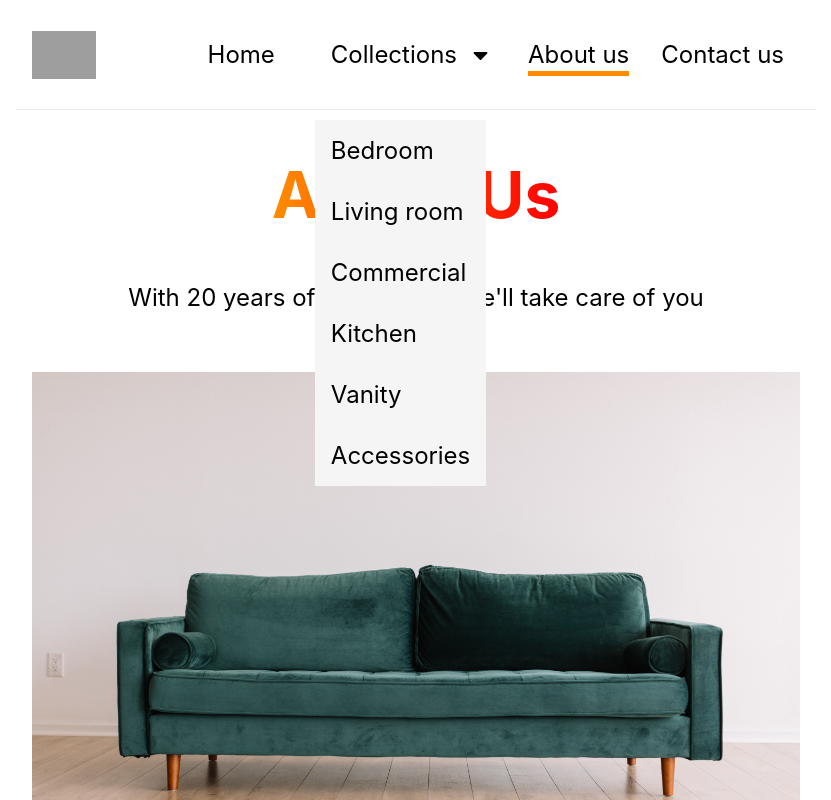
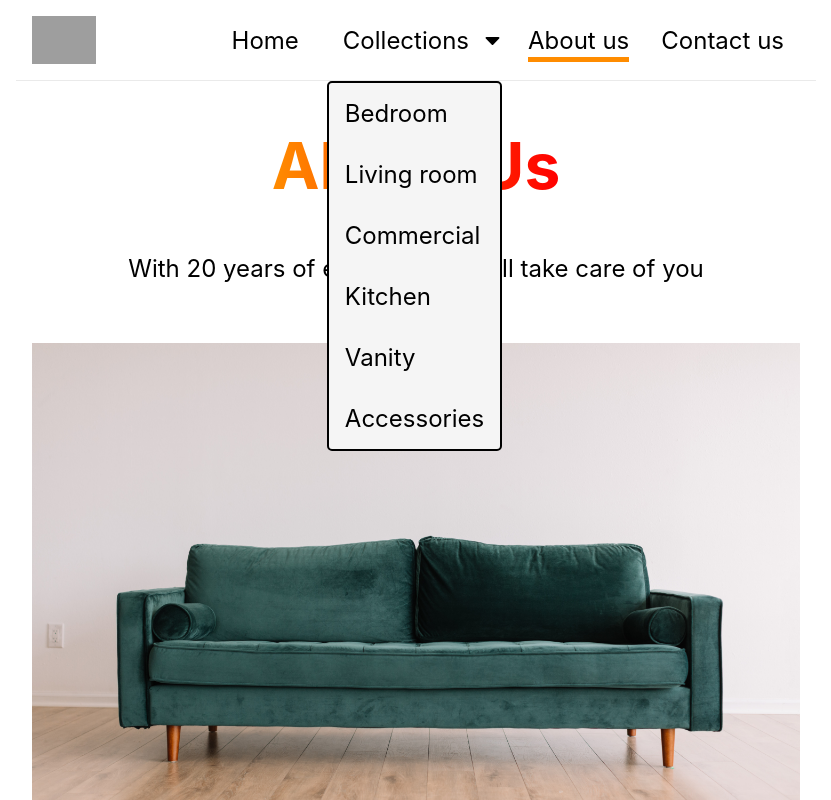
Before and after one commit to kndwin/decoco, a Next.js app: page /about-us in a window 1280 px wide. Both pictures are taken after a click on the icon 704 px from the left and 54 px from the top of the page. Shown: the top 800 px of the page, without its empty margins (224-1055 px from the left). Built offline with nearby package versions, Linux system fonts and the light colour scheme; grey boxes are pictures that could not be loaded.

Commit message:
🔨 fix dropdown to close when clicked outside

```diff
--- a/components/Layout/Header/Header.module.scss
+++ b/components/Layout/Header/Header.module.scss
@@ -27,6 +27,7 @@
 }
 
 .underline {
+  width: fit-content;
   border-bottom: 5px solid darkorange;
   padding-bottom: 2px;
   padding-top: 7px;
@@ -45,10 +46,12 @@
 
 .dropdown {
   position: absolute;
-  top: 5em;
+  top: 81px;
   display: flex;
   flex-direction: column;
   background: whitesmoke;
+  border: 2px solid black;
+  border-radius: 5px;
 
   a {
     display: block;
@@ -59,9 +62,10 @@
 
 .collection {
   display: flex;
-  margin: 1em;
+  margin: 0 0.5em;
   font-size: 1.5em;
   align-items: center;
+
 }
 
 .dropCollapse {
@@ -70,6 +74,10 @@
 
 .icon {
   height: 1em;
+}
+
+.icon:hover {
+  height: 1.2em;
 }
 
 .scrolled {
--- a/components/Layout/Header/Header.tsx
+++ b/components/Layout/Header/Header.tsx
@@ -1,4 +1,4 @@
-import React, { useState } from 'react'
+import React, { useState, useRef, useEffect } from 'react'
 import Link from 'next/link'
 import styles from './Header.module.scss'
 import { getCollectionData } from '../../../lib/collectionData'
@@ -18,7 +18,22 @@ export default function Header ({
   const collectionData = getCollectionData()
 
   const handleClick = () => setClick(!clicked)
-  const handleDropdown  = () => setDropdown(!dropdown)
+  const handleDropdown = () => setDropdown(!dropdown)
+
+  const ref = useRef(null);
+  const handleClickOutsideOfDropdown = (event) => {
+    if (ref.current && !ref.current.contains(event.target)) {
+      setDropdown(false);
+    }
+  };
+
+  useEffect(() => {
+    document.addEventListener('click', handleClickOutsideOfDropdown, true);
+    return () => {
+      document.removeEventListener('click', handleClickOutsideOfDropdown, true);
+    };
+  });
+
 
   return (
   <>
@@ -46,7 +61,9 @@ export default function Header ({
             onClick={handleDropdown}
             className={styles.icon}
           />
-          <div className={dropdown ? styles.dropdown : styles.dropCollapse}>
+          <div className={dropdown ? styles.dropdown : styles.dropCollapse}
+            ref={ref}
+          >
             {collectionData.map((item, index) => (
               <Link as={`/collection/${item.title.toLowerCase().replace(' ', '-')}`}
                 href="/collection/[collections]">
```
